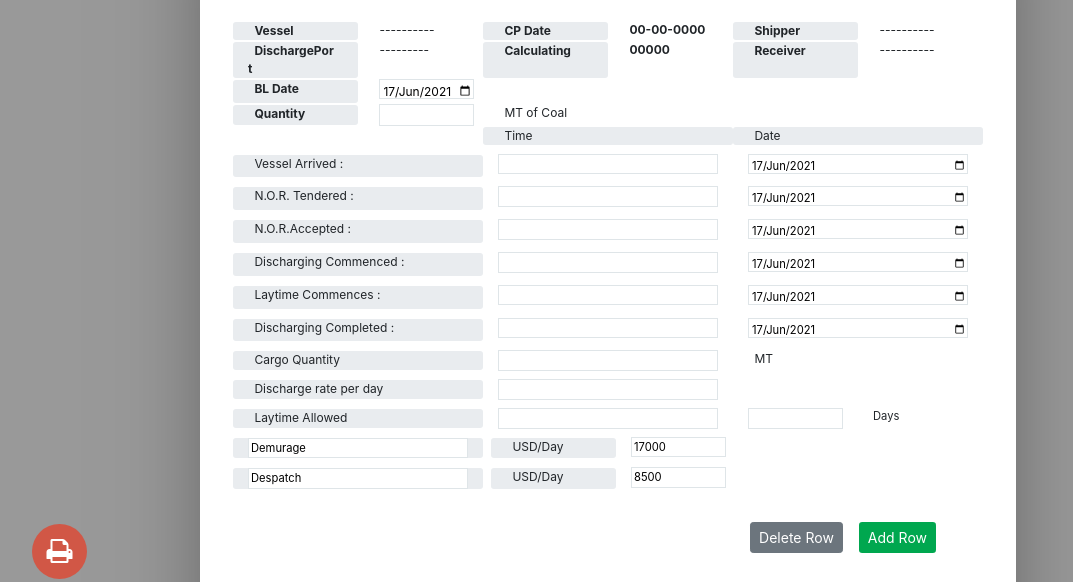
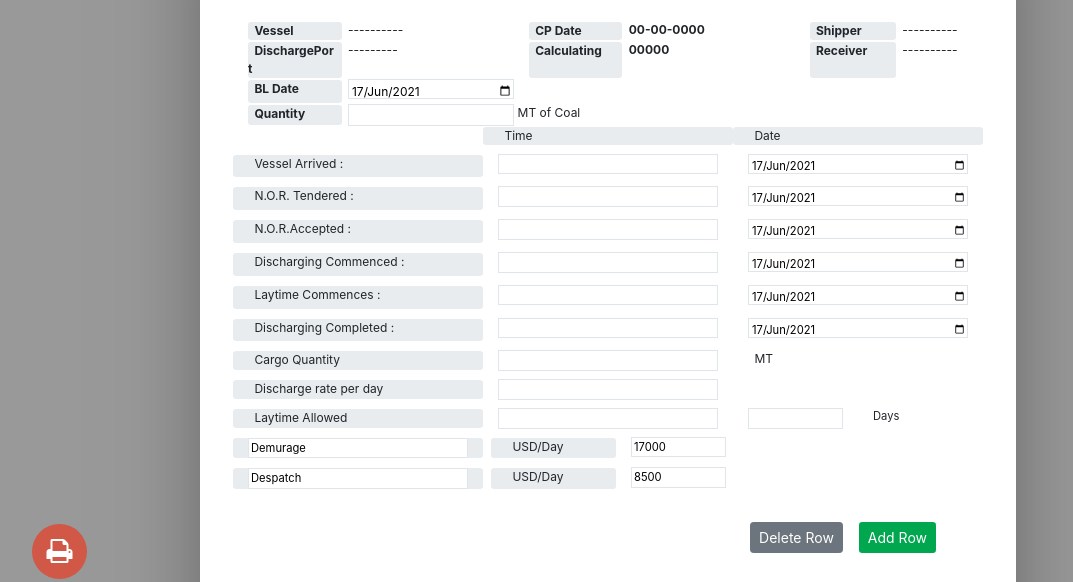
Before and after one commit to nmifzal/invoice_gcv, a website: page index.html in a window 1280 px wide. Shown: the part 173-755 px from the top of the page, without its empty margins (32-1105 px from the left). Drawn offline with nearby package versions, Linux system fonts and the light colour scheme.

Commit message:
spacing done

```diff
--- a/index.html
+++ b/index.html
@@ -65,66 +65,66 @@
         </div>
     </div>
     <!-- row1 -->
-    <div class="row">
-        <div class="col-2 gcvBg">
+    <div class="row no-gutters">
+        <div class=" gcvBg" style="width:13%;">
             <span class="font-weight-bold" contenteditable>Vessel</span>
         </div>
-        <div class="col-2 ">
-            <span contenteditable>----------</span>
+        <div class=" " style="width:26%;">
+            <span contenteditable class="w-100">----------</span>
         </div>
-        <div class="col-2 gcvBg">
+        <div class=" gcvBg" style="width:13%;">
             <span class="font-weight-bold" contenteditable>CP Date</span>
         </div>
-        <div class="col-2 ">
+        <div class=" " style="width:26%;">
             <span class="font-weight-bold" contenteditable>00-00-0000</span>
         </div>
-        <div class="col-2 gcvBg">
+        <div class=" gcvBg" style="width:12%;">
             <span class="font-weight-bold" contenteditable>Shipper</span>
         </div>
-        <div class="col-2 ">
+        <div class=" " style="width:10%;">
             <span contenteditable>----------</span>
         </div>
     </div>
     <!-- row 2 -->
-    <div class="row">
-        <div class="col-2 gcvBg">
+    <div class="row no-gutters">
+        <div class=" gcvBg" style="width:13%;">
             <span class="font-weight-bold " contenteditable>DischargePort</span>
         </div>
-        <div class="col-2 ">
+        <div class="" style="width:26%;">
             <span contenteditable>---------</span>
         </div>
-        <div class="col-2 gcvBg">
+        <div class=" gcvBg" style="width:13%;">
             <span class="font-weight-bold" contenteditable>Calculating</span>
         </div>
-        <div class="col-2">
+        <div class="" style="width:26%;">
             <span class="font-weight-bold" contenteditable>00000</span>
         </div>
-        <div class="col-2 gcvBg">
+        <div class=" gcvBg" style="width:12%;">
             <span class="font-weight-bold" contenteditable>Receiver</span>
         </div>
-        <div class="col-2">
+        <div class="" style="width:10%;">
             <span contenteditable>----------</span>
         </div>
     </div>
     <!-- row 3 -->
-    <div class="row">
-        <div class="col-2 gcvBg">
+    <div class="row no-gutters">
+        <div class=" gcvBg" style="width: 13%;">
             <span class="font-weight-bold" contenteditable>BL Date</span>
         </div>
-        <div class="col-2">
+        <div class="" style="width: 23%;">
             <span><input type="date" class="dateInput w-100" data-date="" data-date-format="DD/MMM/YYYY"
                     value="01-01-1998"></span>
         </div>
     </div>
     <!-- row 4 -->
-    <div class="row">
-        <div class="col-2 gcvBg">
+    <div class="row no-gutters">
+        <div class="gcvBg" style="width: 13%;">
             <span class="font-weight-bold" contenteditable>Quantity</span>
         </div>
-        <div class="col-2">
-            <span><input type="text" name="" id="quantity" onchange="passdatatoid(id,'cargoQty')"></span>
+        <div class="" style="width: 23%;">
+            <span><input type="text" name="" class="w-100" id="quantity" onchange="passdatatoid(id,'cargoQty')"></span>
         </div>
-        <div class="col-2">
+        <div class="col-2 ml-1">
             <span contenteditable>MT of Coal</span>
         </div>
     </div>
```
